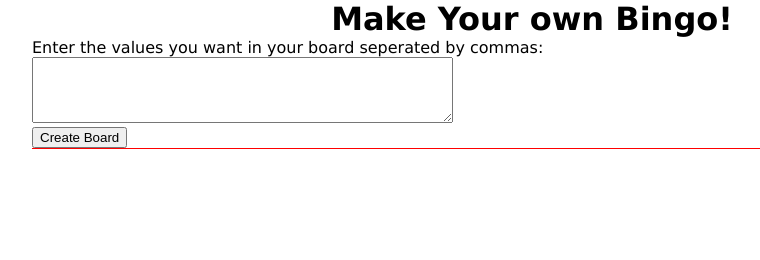
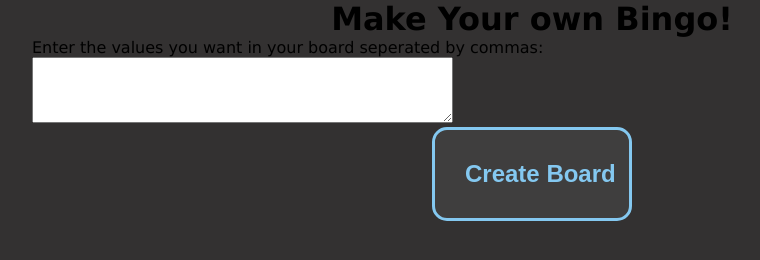
Before and after one commit to citizen-snipz/leonBingo, a plain HTML site: page index.html in a window 1280 px wide. Shown: the whole page, without its empty margins (108-868 px from the left). Drawn offline with Linux system fonts and the light colour scheme.

Commit message:
changed styling of header, background, and button

```diff
--- a/css/style.css
+++ b/css/style.css
@@ -13,13 +13,28 @@ nav {
 }
 
 body {
-  background-color: rgb(255, 255, 255);
+  background-color: rgb(51, 49, 49);
 
   font-family: Verdana, Geneva, sans-serif;
   margin: 0px auto; /*top and bottom margins 0, left and right auto centeres*/
   width: 1000px;
   color: rgb(0, 0, 0);
-  border-bottom: 1px solid rgb(255, 0, 0);
+}
+
+input {
+  text-align: center;
+  padding: 30px;
+  border: 25px;
+  width: 200px;
+  margin: 0 auto;
+  display: block;
+  justify-content: center;
+  border: 3px solid rgb(132, 200, 240);
+  background-color: rgb(63, 62, 62);
+  color: rgb(132, 200, 240);
+  border-radius: 15px;
+  font-size: 24px;
+  font-weight: 600;
 }
 
 table,
@@ -65,6 +80,11 @@ body header h1 img.center {
 }
 header h1 {
   text-align: center;
+  color: rgb(132, 200, 240);
+  text-decoration: wavy;
+  text-shadow: 2px 2px rgb(235, 235, 235);
+  font-size: 60px;
+  margin-bottom: 30px;
 }
 
 nav ul {
```
